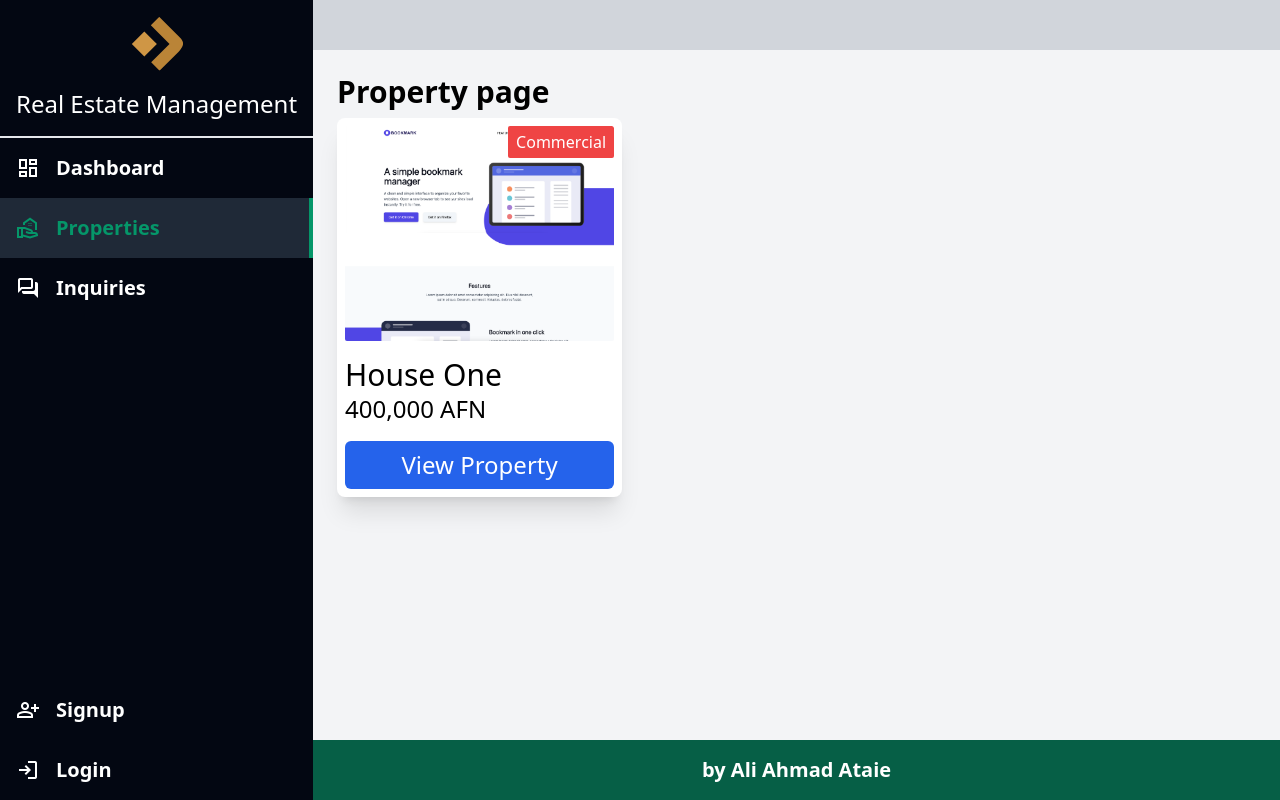
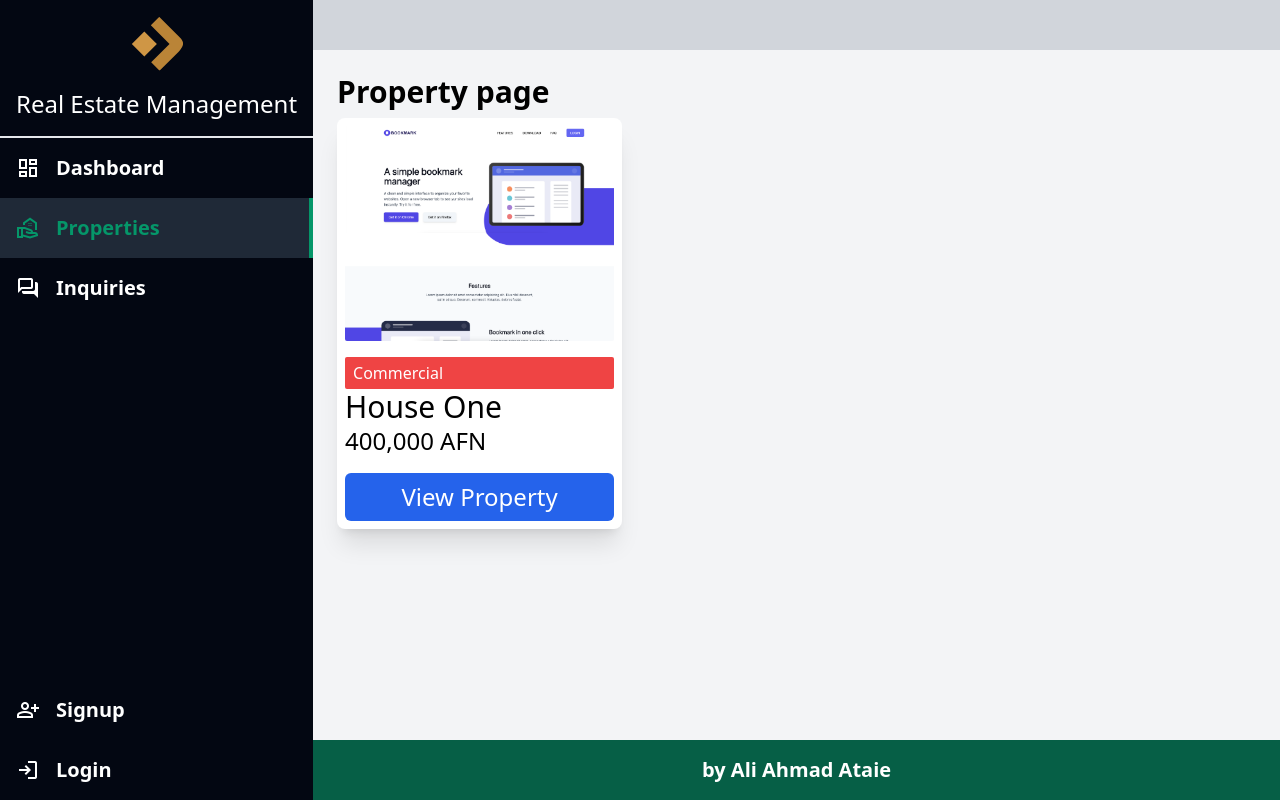
Before and after one commit to iamaliataie/vue-dashboard, a Vue app: page /property in a window 1280 px wide. Built offline with nearby package versions, Linux system fonts and the light colour scheme.

Commit message:
Update PropertyItem.vue

```diff
--- a/src/components/PropertyItem.vue
+++ b/src/components/PropertyItem.vue
@@ -5,10 +5,11 @@
 <template>
     <div class="bg-white overflow-hidden rounded-lg p-2 flex flex-col space-y-4 shadow-xl">
         <div class="w-full relative overflow-hidden rounded-sm bg-green-400">
-            <p class="absolute bg-red-500 text-white px-2 py-1 rounded-sm right-0">Commercial</p>
+
             <img src="../assets/bookmark.png" alt="" class="w-full">
         </div>
         <div class="w-full">
+            <p class=" bg-red-500 text-white px-2 py-1 rounded-sm">Commercial</p>
             <h1 class="text-3xl">House One</h1>
             <p class="text-2xl">400,000 AFN</p>
         </div>
```
